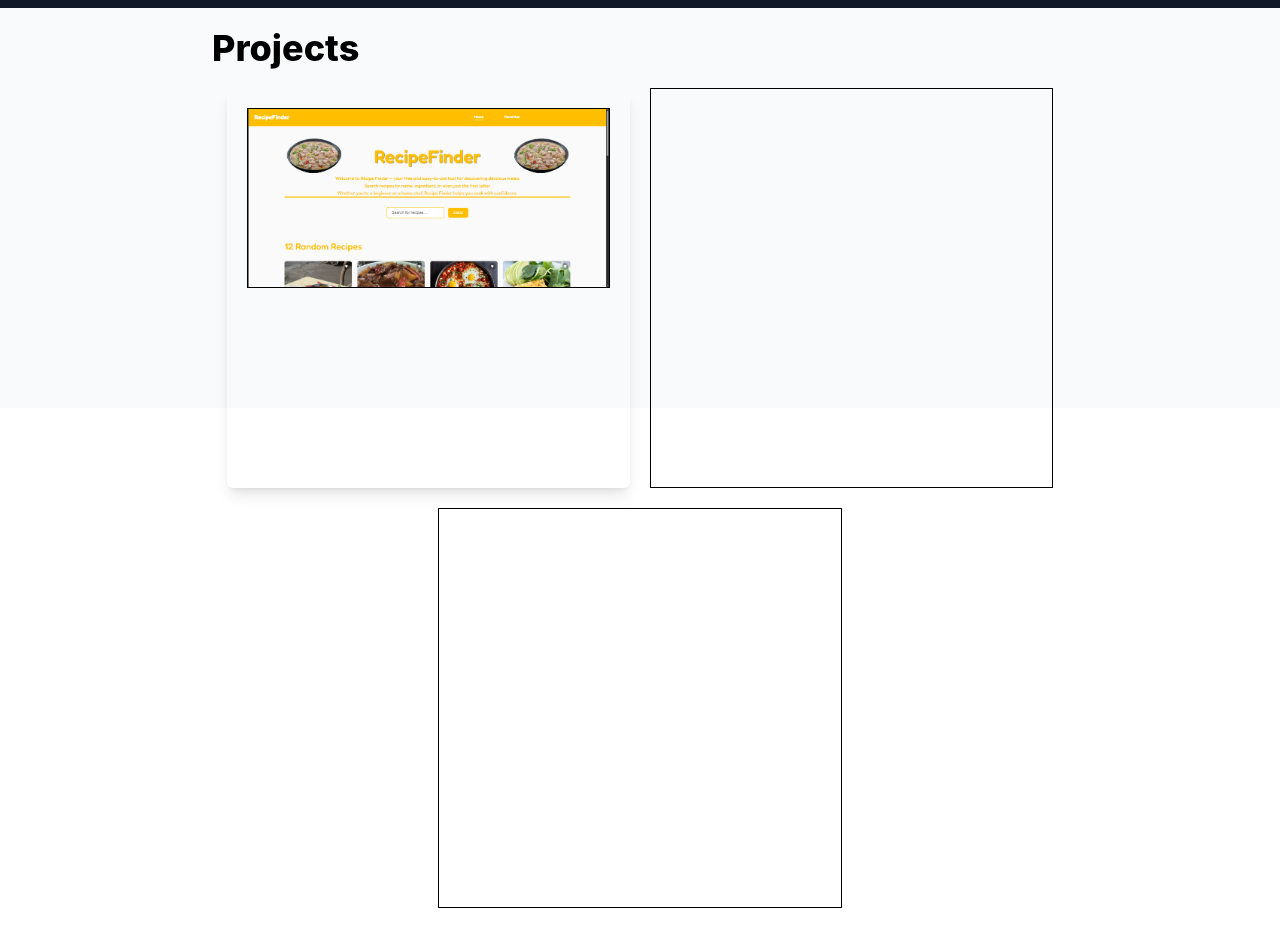
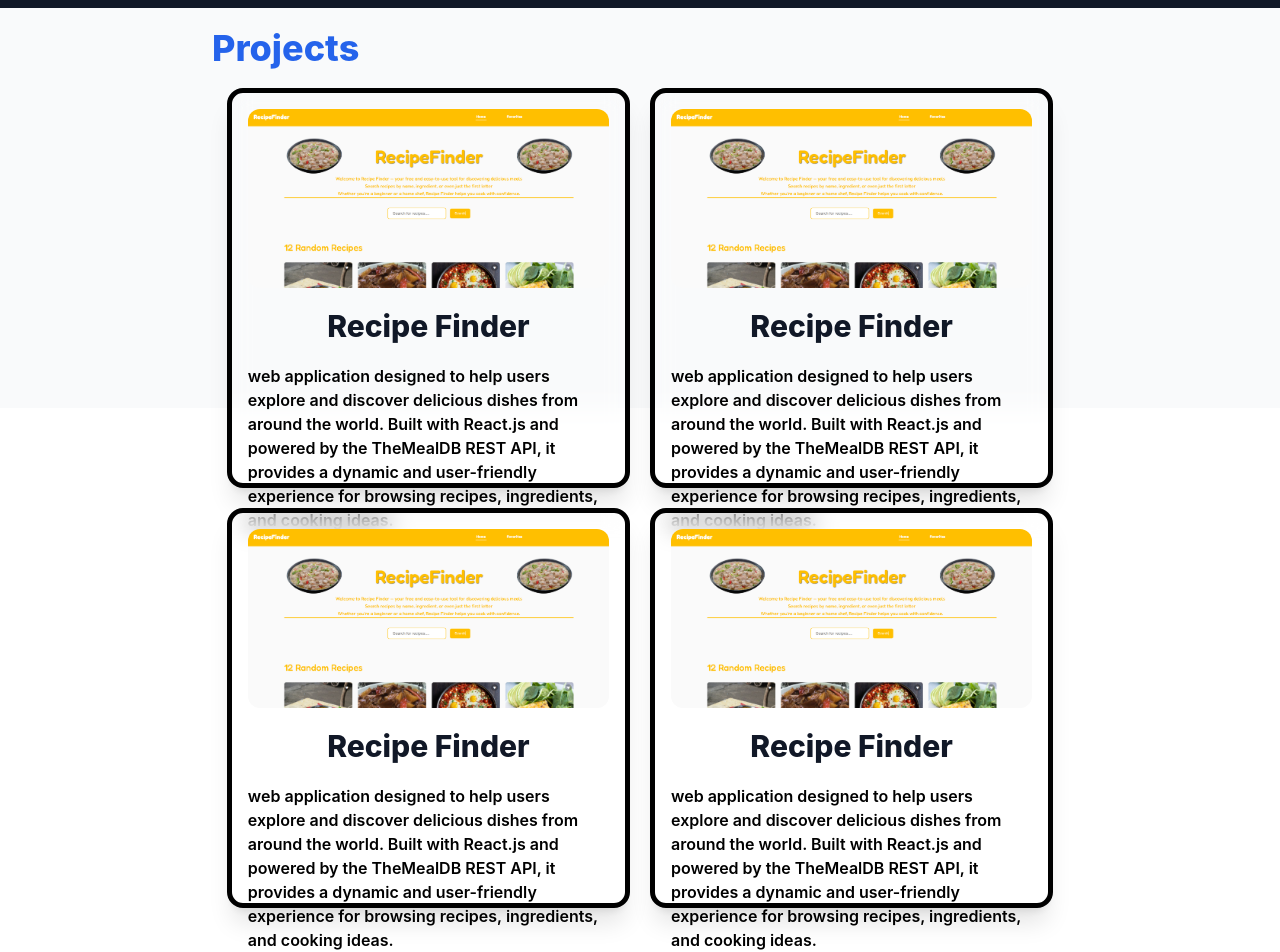
Before and after one commit to KarlBautista/Portfolio, a React (Vite) app in the folder Portfolio/: page / in a window 1280 px wide. Shown: the part 1176-2128 px from the top of the page. Before the commit the page ends 2084 px from the top, so only its background shows below. Built offline with nearby package versions, Linux system fonts and the light colour scheme.

Commit message:
added more functions and data to projects

```diff
--- a/Portfolio/src/components/Projects.jsx
+++ b/Portfolio/src/components/Projects.jsx
@@ -1,20 +1,64 @@
 import React from 'react'
-import RecipeFinder from "../assets/RecipeFinder.png"
+import RecipeFinder from "../assets/RecipeFinder2.png"
 const Projects = () => {
   return (
     <section className='w-full h-[50vh] bg-[#F9FAFB] flex justify-center'>
         <div className='w-[70%] h-full'>
-            <h1 className='text-4xl p-5 font-extrabold '>Projects</h1>
+            <h1 className='text-4xl p-5 font-extrabold text-[#2563EB]'>Projects</h1>
             <div className=' w-full h-full flex flex-wrap gap-5 justify-center'>
 
-                <div className='w-[45%] h-full shadow-lg rounded-md border-[] p-5'>
-                    <div className='w-full h-[50%]'>
-                        <img src={RecipeFinder} alt="" className='w-full h-full object-cover border'/>
+               <div className='w-[45%] h-full backdrop-blur-md border-5 shadow-xl rounded-2xl p-4'>
+                    <div className='w-full h-[50%] rounded-xl overflow-hidden'>
+                        <img src={RecipeFinder} alt="" className='w-full h-full object-cover' />
                     </div>
-                    <div></div>
+                    <div className='flex flex-col gap-5'>
+                        <h1 className='text-3xl font-extrabold text-center mt-5 text-[#111827]'>
+                        Recipe Finder
+                        </h1>
+                        <p className='font-semibold'>web application designed to help users explore and discover delicious dishes from around the
+                            world. Built with React.js and powered by the TheMealDB REST API, it provides a dynamic and user-friendly experience for browsing recipes, ingredients, and cooking ideas.</p>
+                    </div>
                 </div>
-                    <div className='w-[45%]  h-full border'></div>
-                        <div className='w-[45%]  h-full border'></div>
+
+
+                  <div className='w-[45%] h-full backdrop-blur-md border-5 shadow-xl rounded-2xl p-4'>
+                    <div className='w-full h-[50%] rounded-xl overflow-hidden'>
+                        <img src={RecipeFinder} alt="" className='w-full h-full object-cover' />
+                    </div>
+                    <div className='flex flex-col gap-5'>
+                        <h1 className='text-3xl font-extrabold text-center mt-5 text-[#111827]'>
+                        Recipe Finder
+                        </h1>
+                        <p className='font-semibold'>web application designed to help users explore and discover delicious dishes from around the
+                            world. Built with React.js and powered by the TheMealDB REST API, it provides a dynamic and user-friendly experience for browsing recipes, ingredients, and cooking ideas.</p>
+                    </div>
+                </div>
+
+                  <div className='w-[45%] h-full backdrop-blur-md border-5 shadow-xl rounded-2xl p-4'>
+                    <div className='w-full h-[50%] rounded-xl overflow-hidden'>
+                        <img src={RecipeFinder} alt="" className='w-full h-full object-cover' />
+                    </div>
+                    <div className='flex flex-col gap-5'>
+                        <h1 className='text-3xl font-extrabold text-center mt-5 text-[#111827]'>
+                        Recipe Finder
+                        </h1>
+                        <p className='font-semibold'>web application designed to help users explore and discover delicious dishes from around the
+                            world. Built with React.js and powered by the TheMealDB REST API, it provides a dynamic and user-friendly experience for browsing recipes, ingredients, and cooking ideas.</p>
+                    </div>
+                </div>
+
+                  <div className='w-[45%] h-full backdrop-blur-md border-5 shadow-xl rounded-2xl p-4'>
+                    <div className='w-full h-[50%] rounded-xl overflow-hidden'>
+                        <img src={RecipeFinder} alt="" className='w-full h-full object-cover' />
+                    </div>
+                    <div className='flex flex-col gap-5'>
+                        <h1 className='text-3xl font-extrabold text-center mt-5 text-[#111827]'>
+                        Recipe Finder
+                        </h1>
+                        <p className='font-semibold'>web application designed to help users explore and discover delicious dishes from around the
+                            world. Built with React.js and powered by the TheMealDB REST API, it provides a dynamic and user-friendly experience for browsing recipes, ingredients, and cooking ideas.</p>
+                    </div>
+                </div>
 
 
             </div>
```
Also changed, not shown: Portfolio/src/assets/RecipeFinder2.png (added).
